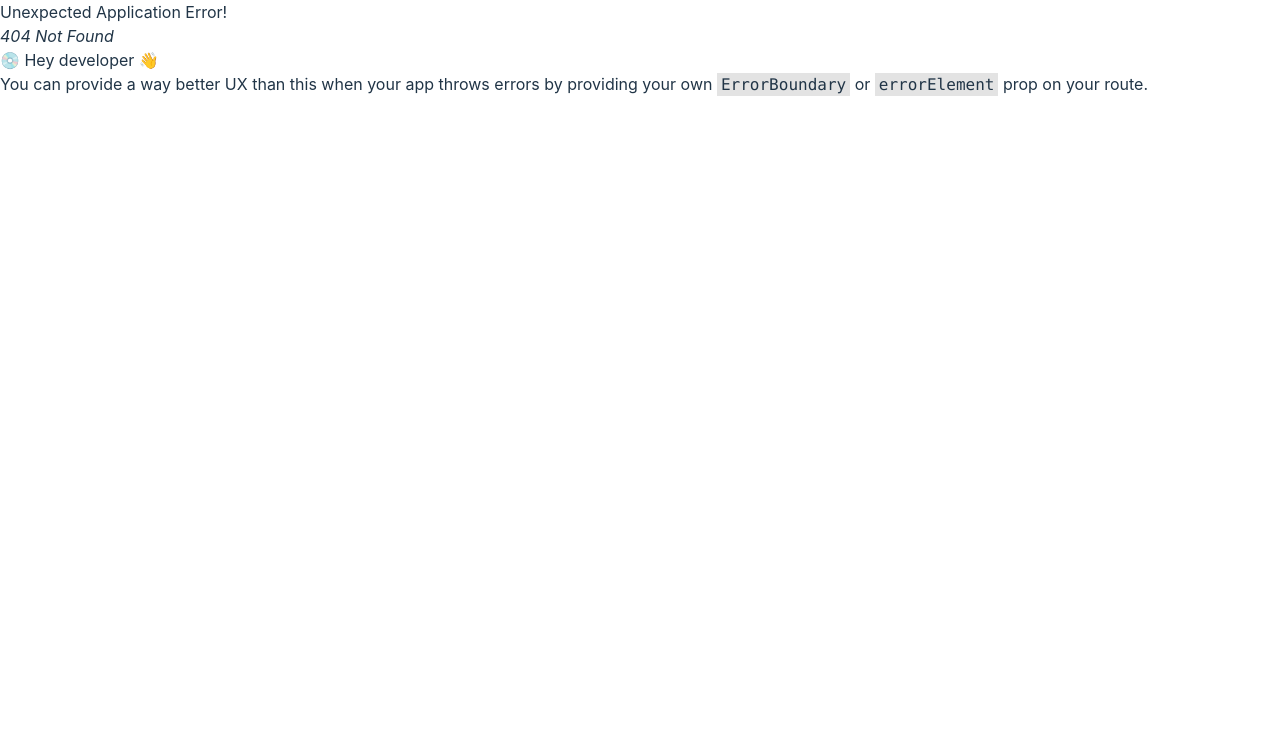
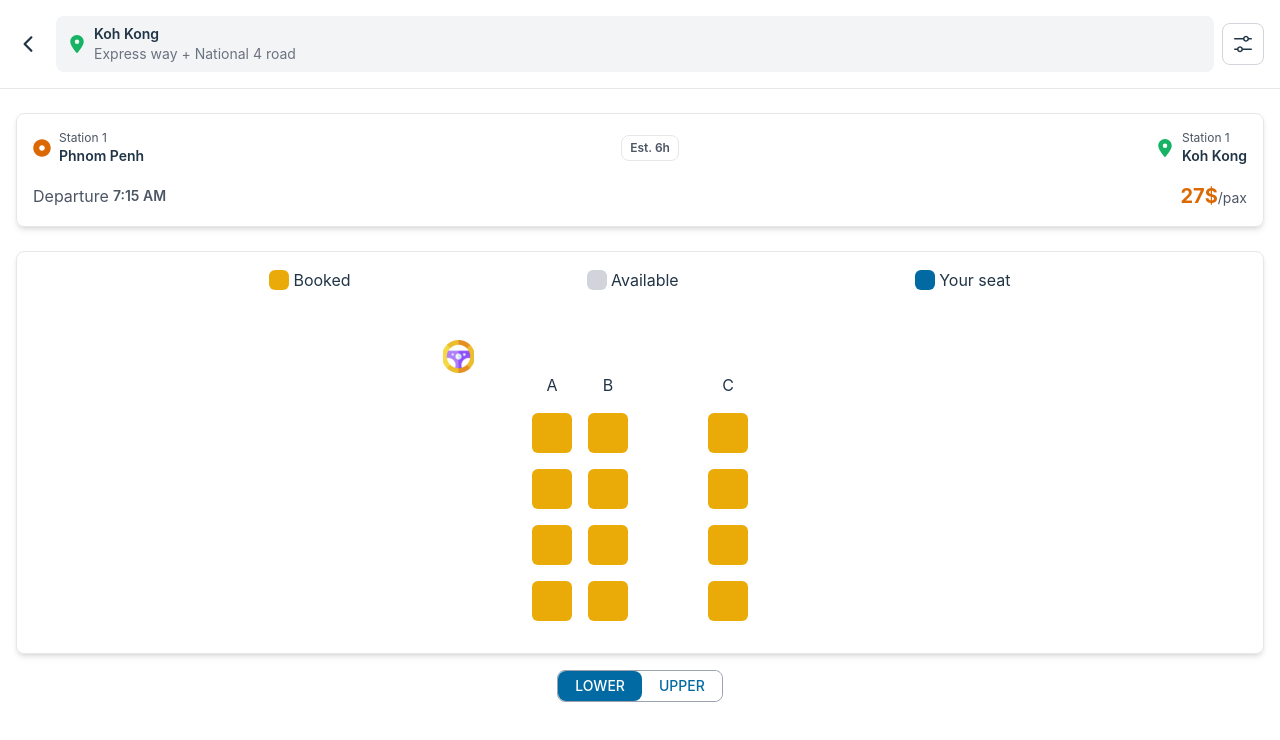
Before and after one commit to vaneath/derk-neak-client, a React (Vite) app: page /search/seats in a window 1280 px wide. Before the commit this address had no page. Shown: the top 740 px of the page. Built offline with nearby package versions, Linux system fonts and the light colour scheme.

Commit message:
Implement seat layout

```diff
--- a/src/components/SearchResultCard.jsx
+++ b/src/components/SearchResultCard.jsx
@@ -2,9 +2,11 @@ import React from "react";
 import { FaDotCircle } from "react-icons/fa";
 import { FaLocationDot } from "react-icons/fa6";
 import { BiSolidBus } from "react-icons/bi";
+import { NavLink } from "react-router-dom";
 
 const SearchResultCard = () => {
   return (
+    <NavLink to='/search/seats'>
       <div className='hover:bg-gray-100'>
         <div className='flex flex-col space-y-4 p-4 border border-gray-200 rounded-lg'>
           <div>
@@ -62,6 +64,7 @@ const SearchResultCard = () => {
           </div>
         </div>
       </div>
+    </NavLink>
   );
 };
 
--- /dev/null
+++ b/src/components/SeatInfo.jsx
@@ -0,0 +1,48 @@
+import React from "react";
+import { FaDotCircle } from "react-icons/fa";
+import { FaLocationDot } from "react-icons/fa6";
+import { BiSolidBus } from "react-icons/bi";
+
+const SeatInfo = () => {
+  return (
+    <div className='flex flex-col space-y-4 p-4 border border-gray-200 rounded-lg mx-4 shadow-md'>
+      <div className='flex justify-between items-center space-x-1'>
+        <div className='flex space-x-2 items-center'>
+          <span className='text-orange text-lg'>
+            <FaDotCircle />
+          </span>
+          <div>
+            <p className='text-xs text-gray-600'>Station 1</p>
+            <p className=' text-sm font-semibold'>Phnom Penh</p>
+          </div>
+        </div>
+        <div className='px-2 py-1 rounded-lg border border-gray-200'>
+          <p className='text-xs font-semibold text-gray-600'>Est. 6h</p>
+        </div>
+        <div className='flex space-x-2 items-center'>
+          <span className='text-green text-lg'>
+            <FaLocationDot />
+          </span>
+          <div>
+            <p className='text-xs text-gray-600'>Station 1</p>
+            <p className=' text-sm font-semibold'>Koh Kong</p>
+          </div>
+        </div>
+      </div>
+      <div className='flex items-center justify-between'>
+        <div className='flex items-center space-x-1 text-gray-600'>
+          <p>Departure</p>
+          <p className='text-sm font-semibold'>7:15 AM</p>
+        </div>
+        <div>
+          <p className='text-sm text-gray-600'>
+            <span className='font-bold text-xl text-orange'>27$</span>
+            /pax
+          </p>
+        </div>
+      </div>
+    </div>
+  );
+};
+
+export default SeatInfo;
--- /dev/null
+++ b/src/components/SeatLayout.jsx
@@ -0,0 +1,113 @@
+import React, { useState } from "react";
+import steer from "../assets/steer.svg";
+
+const SeatLayout = () => {
+  const [selectedDeck, setSelectedDeck] = useState("LOWER");
+
+  const handleToggle = (deck) => {
+    setSelectedDeck(deck);
+  };
+
+  return (
+    <div>
+      <div className="border border-gray-200 rounded-lg shadow-md mt-6 p-4 mx-4">
+        <div className="flex justify-evenly items-center">
+          <div className="flex items-center space-x-1">
+            <div className="size-5 rounded-md bg-secondary"></div>
+            <p>Booked</p>
+          </div>
+          <div className="flex items-center space-x-1">
+            <div className="size-5 rounded-md bg-gray-300"></div>
+            <p>Available</p>
+          </div>
+          <div className="flex items-center space-x-1">
+            <div className="size-5 rounded-md bg-primary"></div>
+            <p>Your seat</p>
+          </div>
+        </div>
+
+        {/* Toggle Between Decks */}
+        {selectedDeck === "LOWER" && (
+          <div className="p-4 mt-8 relative lower-deck">
+            <img src={steer} alt="steer" className="relative left-1/3" />
+            <div className="flex justify-center space-x-20">
+              <div className="flex space-x-4">
+                <div className="flex flex-col items-center space-y-4">
+                  <p>A</p>
+                  <div className="size-10 rounded-md bg-secondary"></div>
+                  <div className="size-10 rounded-md bg-secondary"></div>
+                  <div className="size-10 rounded-md bg-secondary"></div>
+                  <div className="size-10 rounded-md bg-secondary"></div>
+                </div>
+                <div className="flex flex-col items-center space-y-4">
+                  <p>B</p>
+                  <div className="size-10 rounded-md bg-secondary"></div>
+                  <div className="size-10 rounded-md bg-secondary"></div>
+                  <div className="size-10 rounded-md bg-secondary"></div>
+                  <div className="size-10 rounded-md bg-secondary"></div>
+                </div>
+              </div>
+              <div className="flex flex-col items-center space-y-4">
+                <p>C</p>
+                <div className="size-10 rounded-md bg-secondary"></div>
+                <div className="size-10 rounded-md bg-secondary"></div>
+                <div className="size-10 rounded-md bg-secondary"></div>
+                <div className="size-10 rounded-md bg-secondary"></div>
+              </div>
+            </div>
+          </div>
+        )}
+
+        {selectedDeck === "UPPER" && (
+          <div className="p-4 mt-8 relative upper-deck">
+            <img src={steer} alt="steer" className="relative left-1/3" />
+            <div className="flex justify-center space-x-20">
+              <div className="flex flex-col items-center space-y-4">
+                <p>D</p>
+                <div className="size-10 rounded-md bg-secondary"></div>
+                <div className="size-10 rounded-md bg-secondary"></div>
+                <div className="size-10 rounded-md bg-secondary"></div>
+                <div className="size-10 rounded-md bg-secondary"></div>
+              </div>
+              <div className="flex flex-col items-center space-y-4">
+                <p>E</p>
+                <div className="size-10 rounded-md bg-secondary"></div>
+                <div className="size-10 rounded-md bg-secondary"></div>
+                <div className="size-10 rounded-md bg-secondary"></div>
+                <div className="size-10 rounded-md bg-secondary"></div>
+              </div>
+            </div>
+          </div>
+        )}
+      </div>
+
+      {/* Toggle Buttons */}
+      <div className="flex items-center justify-center mt-4">
+        <div className="flex border border-gray-400 rounded-lg text-sm">
+          <button
+            className={`px-4 py-1 ${
+              selectedDeck === "LOWER"
+                ? "bg-primary text-white"
+                : "bg-white text-primary"
+            } rounded-l-lg`}
+            onClick={() => handleToggle("LOWER")}
+          >
+            LOWER
+          </button>
+          <button
+            className={`px-4 py-1 ${
+              selectedDeck === "UPPER"
+                ? "bg-primary text-white"
+                : "bg-white text-primary"
+            } rounded-r-lg`}
+            onClick={() => handleToggle("UPPER")}
+          >
+            UPPER
+          </button>
+        </div>
+      </div>
+    </div>
+  );
+};
+
+export default SeatLayout;
--- a/src/main.jsx
+++ b/src/main.jsx
@@ -14,6 +14,7 @@ import Promotion from "./pages/Promotion.jsx";
 import Account from "./pages/Account.jsx";
 import Home from "./pages/Home.jsx";
 import SearchResult from "./pages/SearchResult.jsx";
+import Seat from "./pages/Seat.jsx";
 
 const router = createBrowserRouter(
   createRoutesFromElements([
@@ -26,6 +27,7 @@ const router = createBrowserRouter(
     <Route path='/search'>
       <Route index element={<Search />} />,
       <Route path='results' element={<SearchResult />} />,
+      <Route path='seats' element={<Seat />} />,
     </Route>,
   ])
 );
--- a/src/pages/SearchResult.jsx
+++ b/src/pages/SearchResult.jsx
@@ -9,7 +9,7 @@ const SearchResult = () => {
       <SearchResultHeader />
 
       {/* Search Results */}
-      <div className='px-4 space-y-4'>
+      <div className='flex flex-col px-4 space-y-4'>
         <SearchResultCard />
         <SearchResultCard />
       </div>
--- /dev/null
+++ b/src/pages/Seat.jsx
@@ -0,0 +1,16 @@
+import React from "react";
+import SearchResultHeader from "../components/SearchResultHeader";
+import SeatInfo from "../components/SeatInfo";
+import SeatLayout from "../components/SeatLayout";
+
+const Seat = () => {
+  return (
+    <div>
+      <SearchResultHeader />
+      <SeatInfo />
+      <SeatLayout />
+    </div>
+  );
+};
+
+export default Seat;
```
Also changed, not shown: src/assets/steer.svg (added). Lines whose indentation alone changed are shown as unchanged.
